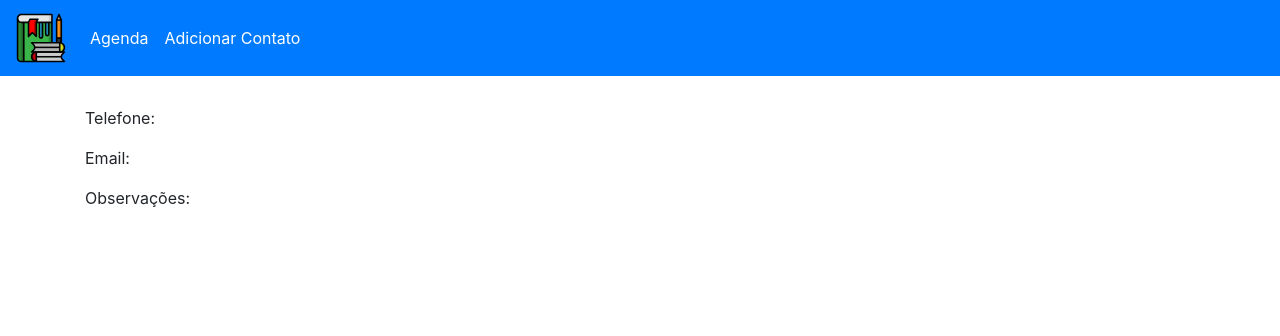
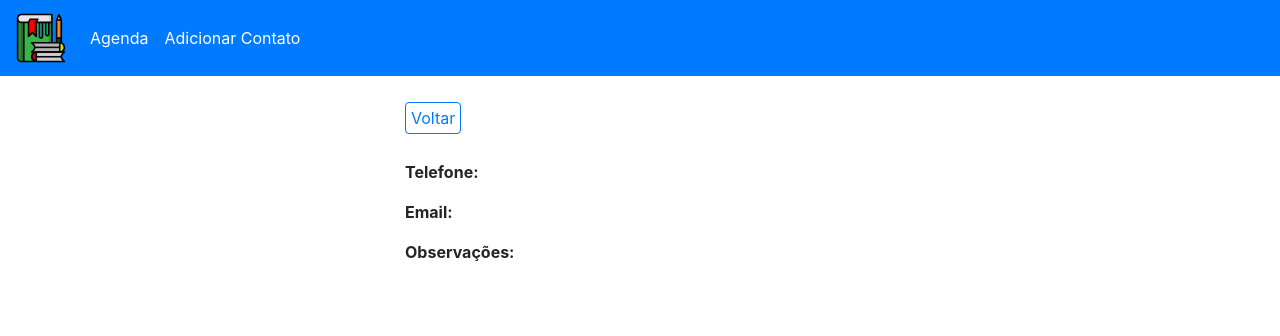
Before and after one commit to Andreysson-Araujo/agendaPHP, a PHP site: page /show.php in a window 1280 px wide. Shown: the top 336 px of the page. Run offline with PHP 8.4, Linux system fonts and the light colour scheme; data that the repository does not hold is empty; a stand-in replaces the project's code that opens the database connection.

Commit message:
voltar para home

```diff
--- a/css/style.css
+++ b/css/style.css
@@ -77,3 +77,34 @@ color: red;
     margin: 0 auto;
     margin-top: 1.875rem;
 }
+
+/*SHOW/ CONTATO iNDIVIDUAL */
+
+#view-contact-container {
+    max-width: 500px;
+    margin: 0 auto;
+}
+
+.bold {
+    /* CLASS HELP */
+    font-weight: bold;
+}
+
+#back-link-container{
+    display: block;
+    width: 500px;
+    margin: 1.875rem auto 0;
+}
+
+#back-link{
+    border:  1px solid #007bff;
+    color: #007bff;
+    border-radius: 4px;
+    padding: 5px;
+}
+
+#back-link:hover{
+   color: #FFF;
+   background-color: #007bff;
+   text-decoration: none;
+}
--- a/show.php
+++ b/show.php
@@ -2,6 +2,7 @@
     include_once("templates/header.php")
 ?>
     <div class="container" id="view-contact-container">
+        <?php include_once("templates/backbtn.html");?>
         <h1 id="main-title"><?= $contact["name"] ?></h1>
         <p class="bold">Telefone:</p>
         <p><?= $contact["phone"] ?></p>
--- /dev/null
+++ b/templates/backbtn.html
@@ -0,0 +1,3 @@
+<div id="back-link-container">
+    <a href="<?= $BASE_URL ?>index.php" id="back-link" >Voltar</a>
+</div>
```
